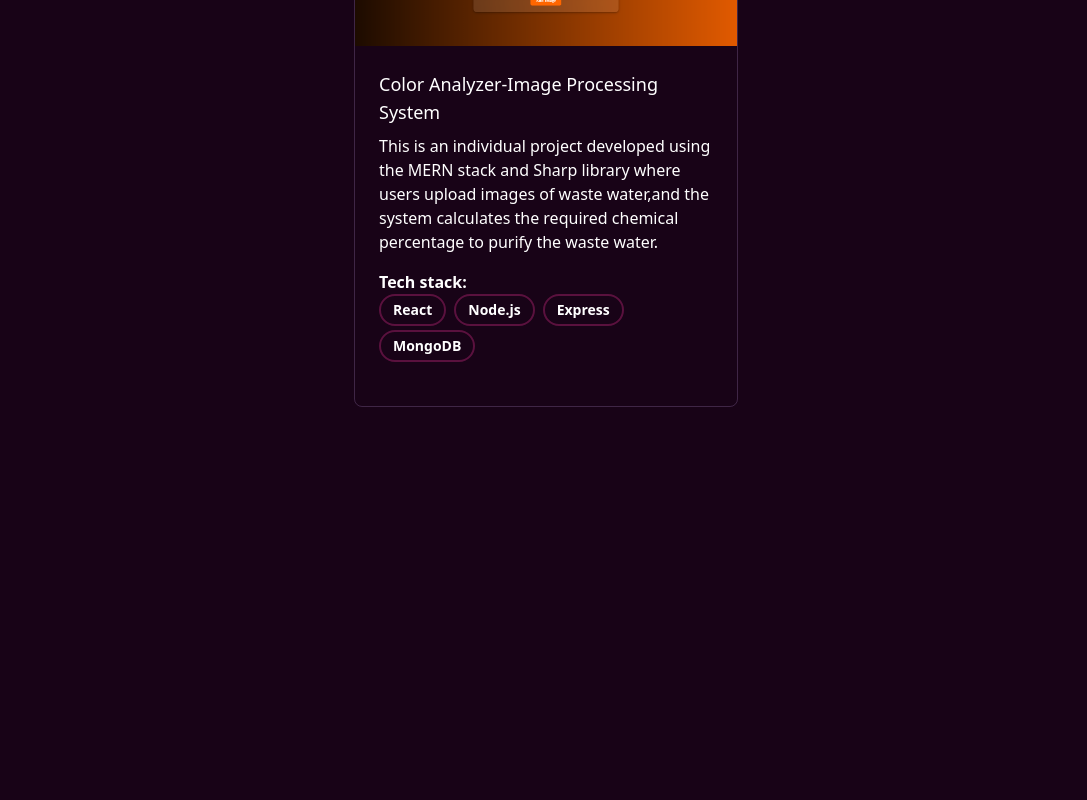
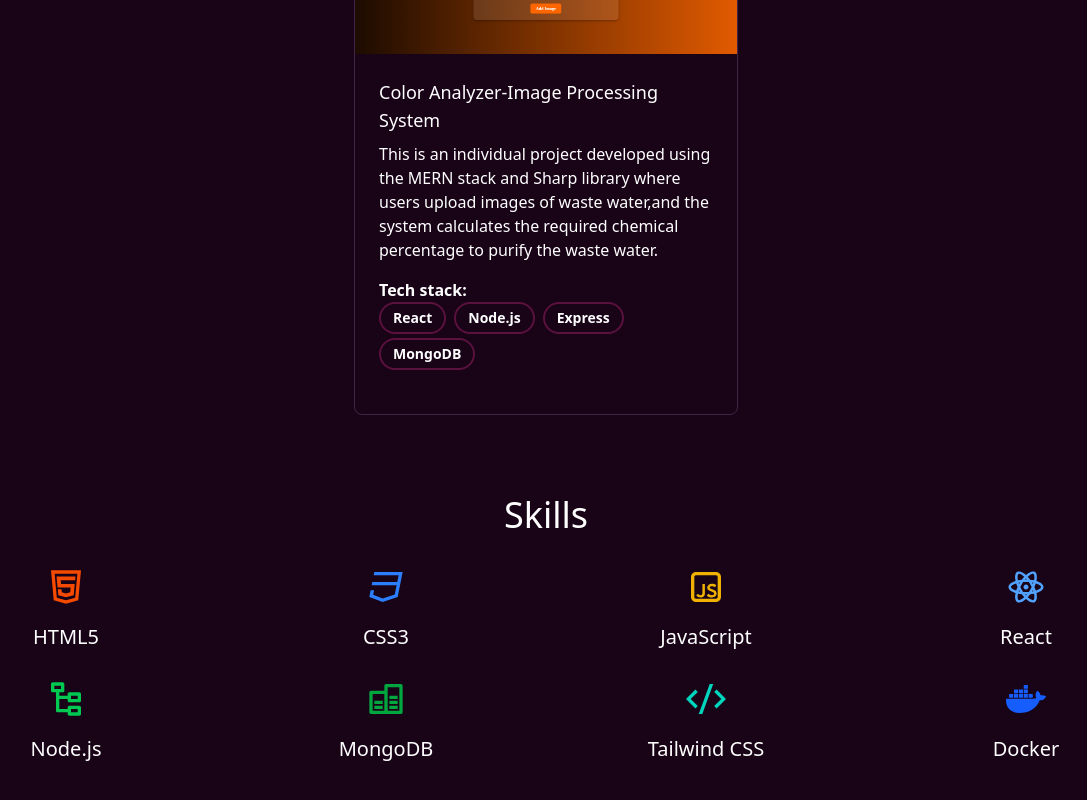
Before and after one commit to Munasinghe123/JSM-Portfolio, a React (Vite) app: page / in a window 1280 px wide. Shown: the part 1910-2710 px from the top of the page, without its empty margins (94-1181 px from the left). Before the commit the page ends 2333 px from the top, so only its background shows below. Built offline with nearby package versions, Linux system fonts and the light colour scheme.

Commit message:
skills done

```diff
--- a/package.json
+++ b/package.json
@@ -19,6 +19,7 @@
     "gsap": "^3.12.7",
     "react": "^19.0.0",
     "react-dom": "^19.0.0",
+    "react-icons": "^5.4.0",
     "tailwindcss": "^4.0.6"
   },
   "devDependencies": {
--- a/src/App.jsx
+++ b/src/App.jsx
@@ -2,6 +2,7 @@
 import Navbar from "./components/NavBar";
 import HeroSection from "./components/HeroSection";
 import Projects from "./components/Projects";
+import Skills from "./components/Skills";
 
 const App=()=>{
   return(
@@ -12,6 +13,7 @@ const App=()=>{
           <Navbar/>
           <HeroSection/>
           <Projects/>
+          <Skills/>
         </div>
       </main>
     </>
--- a/src/components/HeroSection.jsx
+++ b/src/components/HeroSection.jsx
@@ -17,8 +17,8 @@ const HeroSection=()=>{
                     {PROFILE.name}
                 </h1>
 
-                <h2 className="mt-[10px] hero-subheading bg-gradient-to-b from-pink-200 to purple-300 bg-clip-text text-center text-2xl
-                tracking-tigher text-transparent">
+                <h2 className="mt-[10px] bg-gradient-to-b from-pink-200 to purple-300 bg-clip-text text-center text-4xl
+                tracking-tighter text-transparent">
                     {PROFILE.role}
                 </h2>
             </div>
--- /dev/null
+++ b/src/components/Skills.jsx
@@ -0,0 +1,33 @@
+import { useRef } from "react";
+import { SKILLS } from "../constants";
+
+const  Skills =()=>{
+
+    const skillsRef = useRef(null);
+
+    return(
+        <section className="py-16" id="skills" ref={skillsRef}>
+            <div className="px-4">
+                <h2 className="mb-8 text-center text-3xl font-medium lg:text-4xl">Skills</h2>
+            </div>
+
+            <div className="grid grid-cols-2 gpa-8 md:grid-cols-3 lg:grid-cols-4">
+                {SKILLS.map((skill,index)=>{
+                    return(
+                        <div key={index} className="flex flex-col items-center text-center">
+                            <div className="mb-4">
+                                {skill.icon}
+                            </div>
+                            <h3 className="lg:text-xl">
+                                {skill.name}
+                            </h3>
+                            <div className="mt-7"></div>
+                        </div>
+                    )
+                })}
+            </div>
+        </section>
+    )
+}
+
+export default Skills;
--- a/src/constants/index.jsx
+++ b/src/constants/index.jsx
@@ -15,11 +15,12 @@ import {
   RiCodeSSlashLine,
   RiGitBranchLine,
 } from "@remixicon/react";
+import { FaDocker } from 'react-icons/fa';
+
 
 export const NAVIGATION_LINKS = [
   { label: "Projects", href: "#projects" },
   { label: "Skills", href: "#skills" },
-  { label: "Work Experience", href: "#work" },
   { label: "Education", href: "#education" },
   { label: "Contact", href: "#contact" },
 ];
@@ -83,36 +84,36 @@ export const PROJECTS = [
 export const SKILLS = [
   {
     name: "HTML5",
-    icon: <RiHtml5Line className="text-orange-600" />,
+    icon: <RiHtml5Line className="text-orange-600 w-10 h-10" />,
   },
   {
     name: "CSS3",
-    icon: <RiCss3Line className="text-blue-500" />,
+    icon: <RiCss3Line className="text-blue-500 w-10 h-10" />,
   },
   {
     name: "JavaScript",
-    icon: <RiJavascriptLine className="text-yellow-500" />,
+    icon: <RiJavascriptLine className="text-yellow-500 w-10 h-10" />,
   },
   {
     name: "React",
-    icon: <RiReactjsLine className="text-blue-400" />,
+    icon: <RiReactjsLine className="text-blue-400 w-10 h-10" />,
   },
   {
     name: "Node.js",
-    icon: <RiNodeTree className="text-green-500" />,
+    icon: <RiNodeTree className="text-green-500 w-10 h-10" />,
   },
   {
     name: "MongoDB",
-    icon: <RiDatabaseLine className="text-green-600" />,
+    icon: <RiDatabaseLine className="text-green-600 w-10 h-10" />,
   },
   {
     name: "Tailwind CSS",
-    icon: <RiCodeSSlashLine className="text-teal-400" />,
+    icon: <RiCodeSSlashLine className="text-teal-400 w-10 h-10" />,
   },
   {
-    name: "Docker",
-    icon: <RiGitBranchLine className="text-pink-400" />,
-  },
+    name:"Docker",
+    icon:<FaDocker className='text-blue-600 w-10 h-10'/>
+  }
 ];
 
 export const EDUCATION = [
```
Also changed, not shown: 1 other file (tests, documents, lock files or other folders).
